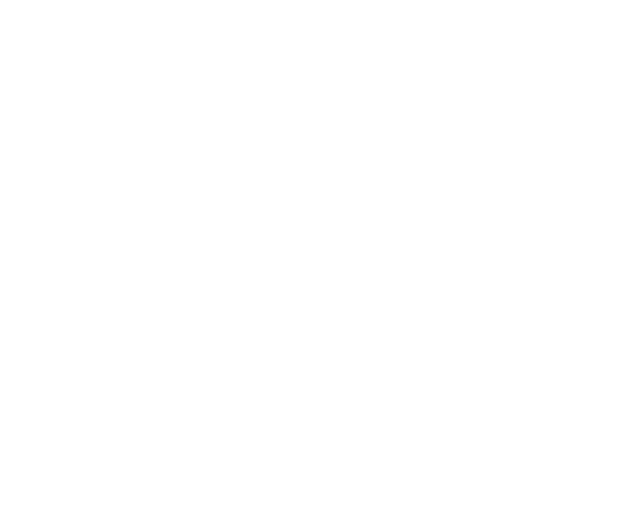
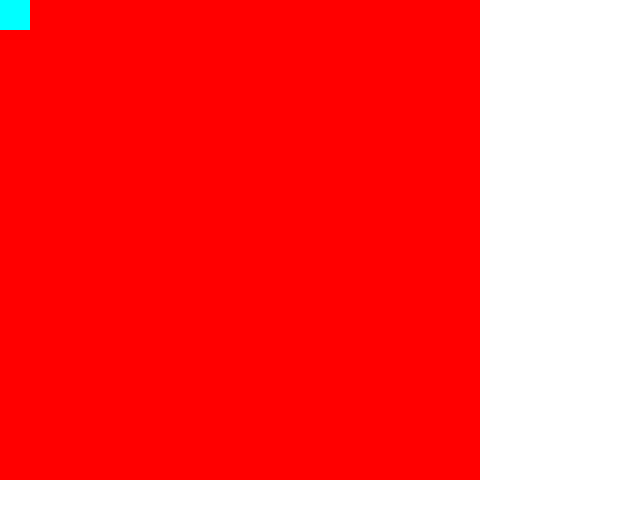
Before and after one commit to AlinTimofte/etch-a-sketch, a plain HTML site: page index.html in a window 1280 px wide. Shown: the whole page, without its empty margins (0-640 px from the left). Drawn offline with Linux system fonts and the light colour scheme.

Commit message:
Change etch-a-sketch style and logic

```diff
--- a/index.html
+++ b/index.html
@@ -4,8 +4,10 @@
         <meta charset="UTF-8">
         <meta name="viewport" content="width=device-width, initial-scale=1.0">
         <title>Document</title>
+        <link rel="stylesheet" href="style.css">
+        <script src="script.js" defer></script>
     </head>
     <body>
-
+        <div id="paint"></div>
     </body>
 </html>
--- a/script.js
+++ b/script.js
@@ -0,0 +1,29 @@
+var painted = document.getElementById('paint');
+
+let dimensions = 480;
+
+painted.style.width = dimensions + "px";
+painted.style.height = dimensions + "px";
+
+let mouseDown = false
+document.body.onmousedown = () => (mouseDown = true)
+document.body.onmouseup = () => (mouseDown = false)
+
+for(let i=0;i<16;i++)
+    for(let j=0;j<16;j++)
+    {
+        const div = document.createElement('div');
+        div.style.width = dimensions /16 + "px";
+        div.style.height = dimensions /16 + "px";
+        // div.style.background = "green";
+        div.classList.add("hover");
+        div.addEventListener('mouseover', changeColor);
+        //div.addEventListener('mousedown', changeColor);
+        painted.appendChild(div);
+    }
+
+function changeColor(e)
+{
+    if (e.type === 'mouseover' && mouseDown)
+        e.target.style.backgroundColor = "gray";
+}
--- a/style.css
+++ b/style.css
@@ -1,3 +1,17 @@
 * {
     margin: 0;
 }
+
+#paint {
+    display: flex;
+    flex-wrap: wrap;
+    width: 500px;
+    height: 500px;
+}
+.hover{
+    background: red;
+}
+
+.hover:hover {
+    background: aqua;
+}
```
